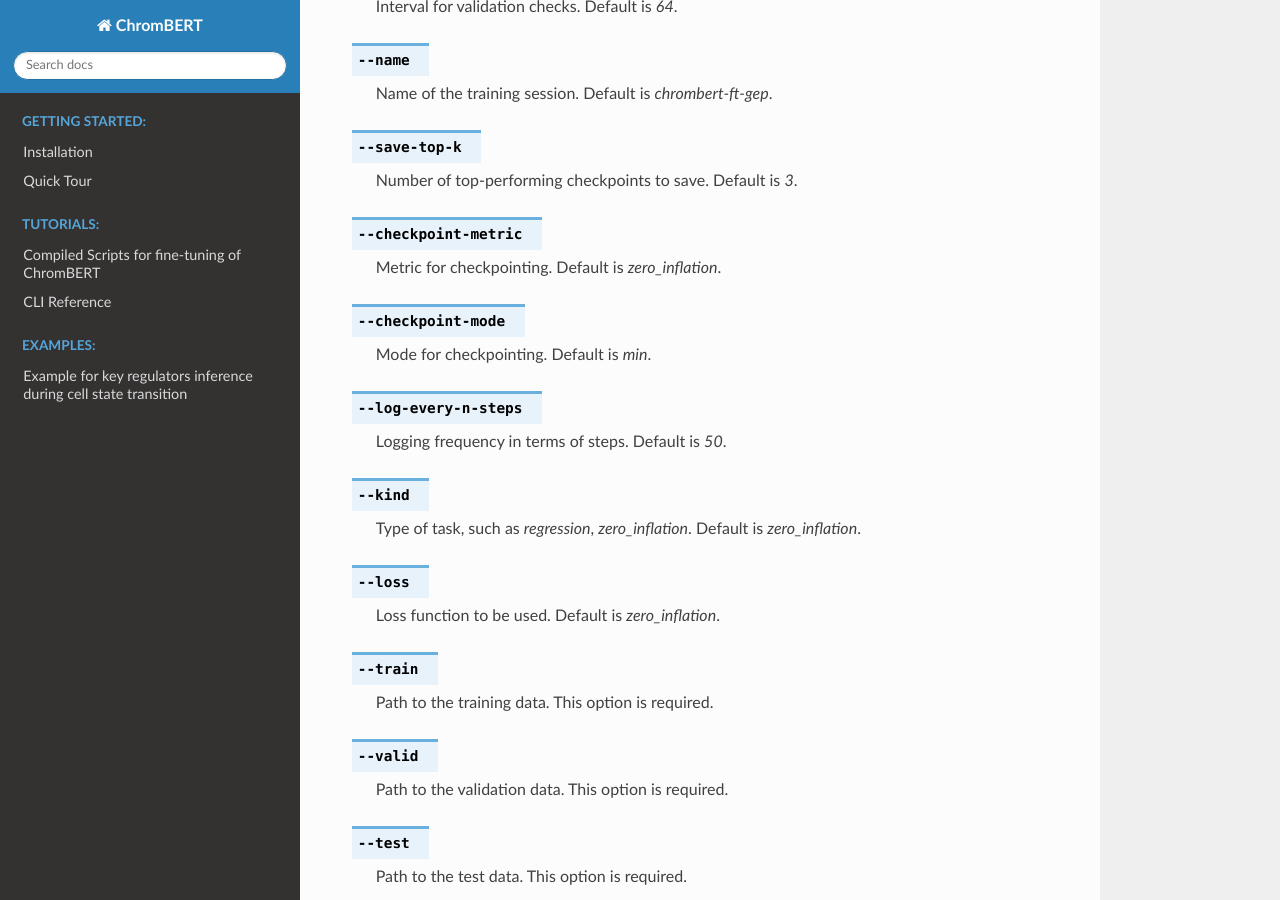
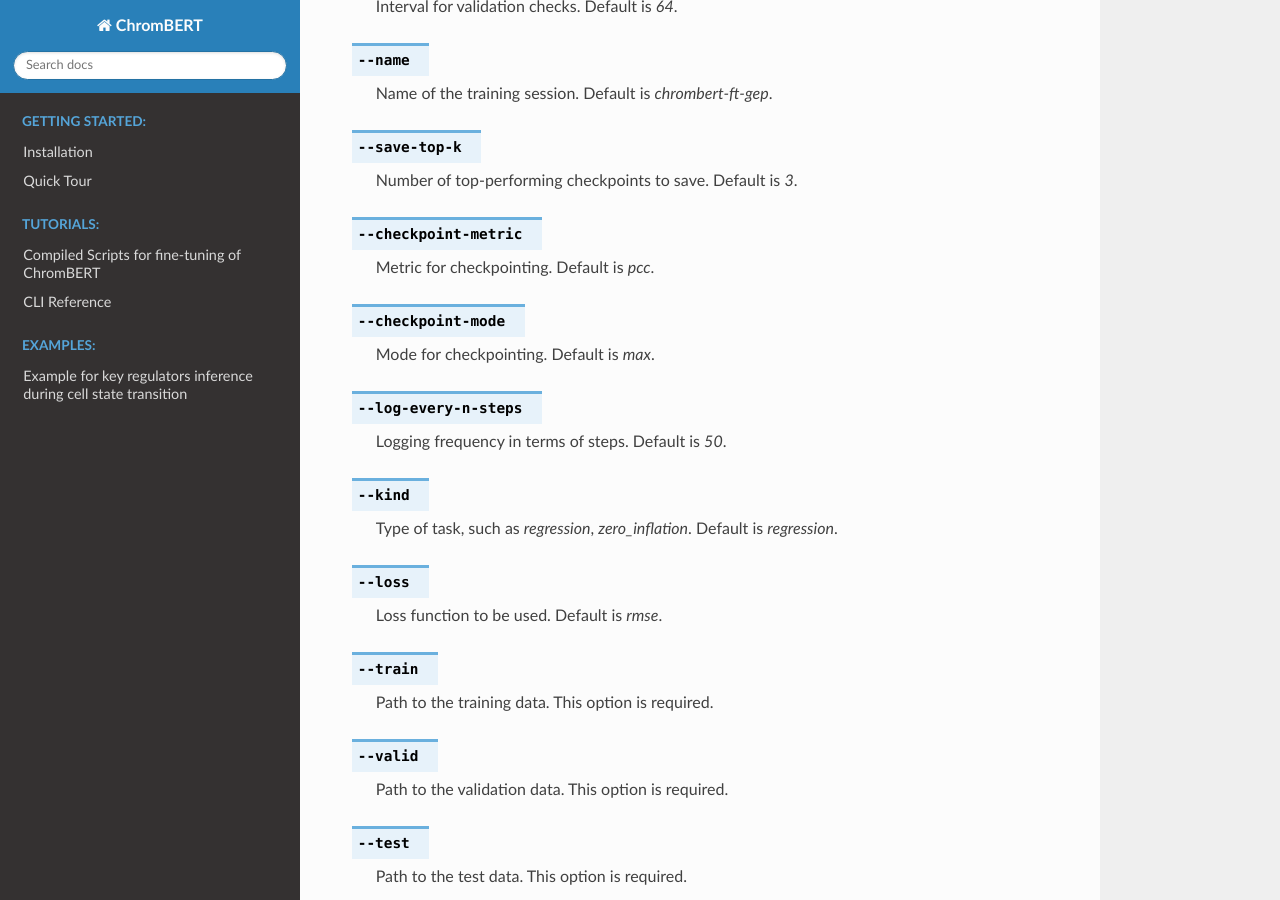
Before and after one commit to zhaoweiyu-github/ChromBERT, a Sphinx documentation site: the page built from docs/source/scripts/ft_gep.rst, in a window 1280 px wide and 900 px high, scrolled down 1086 px. Built offline with Sphinx 7.4.7 and the Read the Docs theme 3.1.0, drawn with Linux system fonts in a browser that asks for light colours; pages that are not in the unit, such as notebooks, are missing from menus.

Commit message:
update gep

```diff
--- a/docs/source/scripts/ft_gep.rst
+++ b/docs/source/scripts/ft_gep.rst
@@ -54,11 +54,11 @@
 
 .. option:: --checkpoint-metric
 
-    Metric for checkpointing. Default is *zero_inflation*.
+    Metric for checkpointing. Default is *pcc*.
 
 .. option:: --checkpoint-mode
 
-    Mode for checkpointing. Default is *min*.
+    Mode for checkpointing. Default is *max*.
 
 .. option:: --log-every-n-steps
 
@@ -66,11 +66,11 @@
 
 .. option:: --kind
 
-    Type of task, such as *regression*, *zero_inflation*. Default is *zero_inflation*.
+    Type of task, such as *regression*, *zero_inflation*. Default is *regression*.
 
 .. option:: --loss
 
-    Loss function to be used. Default is *zero_inflation*.
+    Loss function to be used. Default is *rmse*.
 
 .. option:: --train
 
```
Also changed, not shown: other parts of docs/source/scripts/ft_gep.rst (+1 -1 lines).
